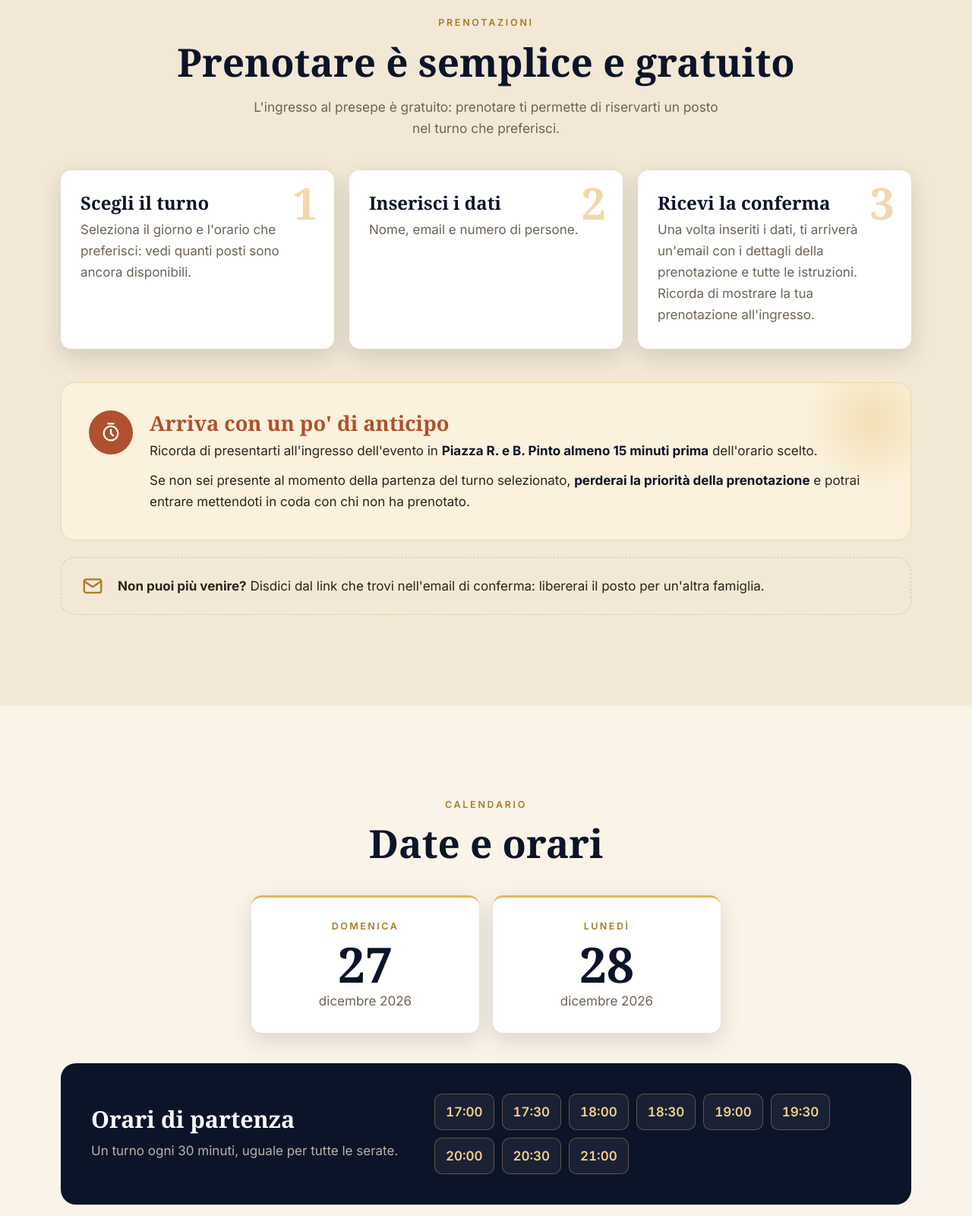
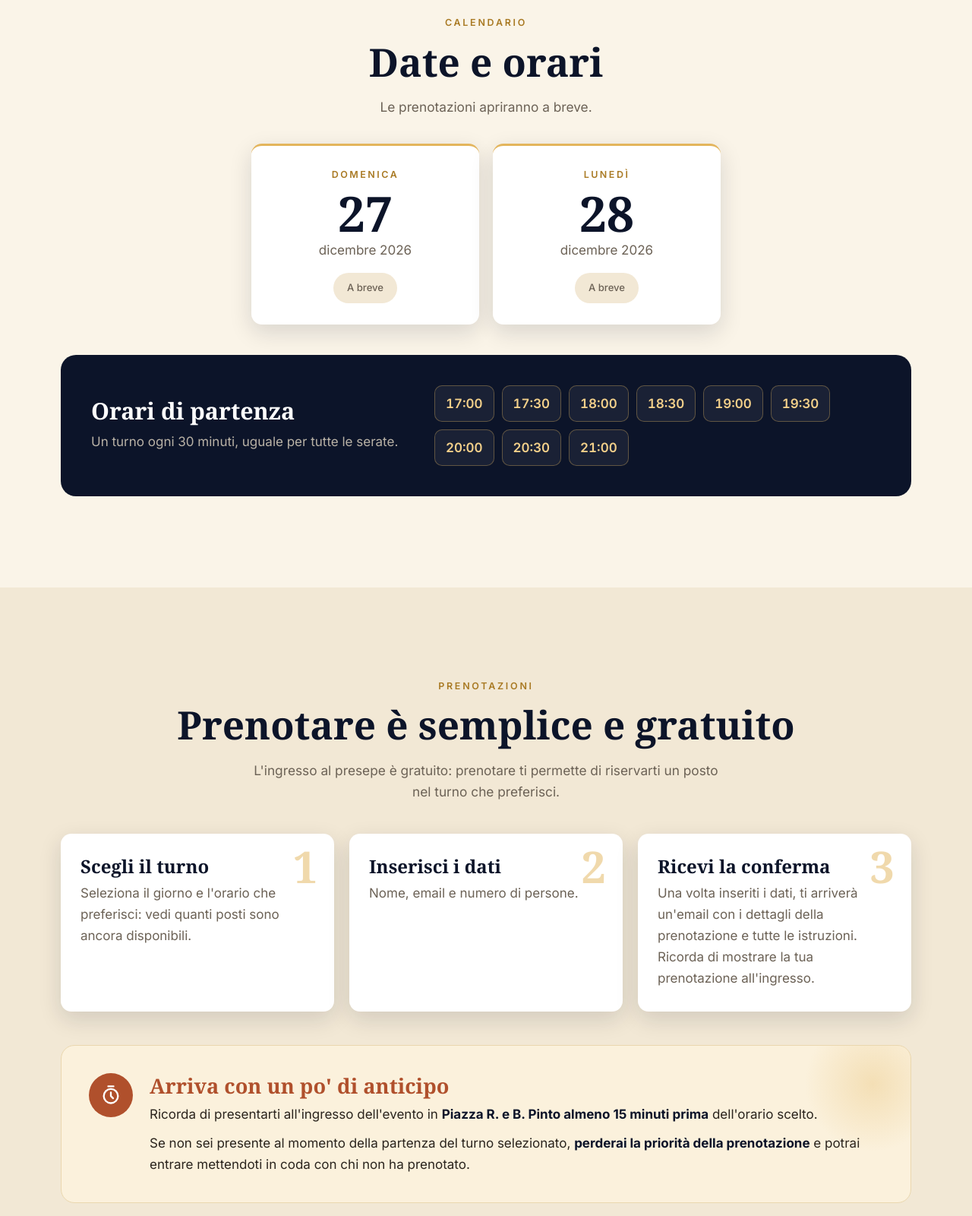
Before and after one commit to presepevivente-pisciotta/presepevivente-pisciotta.github.io, a plain HTML site: page index.html in a window 1280 px wide. Shown: the part 900-2500 px from the top of the page at 76% size. Drawn offline with Linux system fonts and the light colour scheme; animation ran at ten frames a second; a web font is replaced by a local one.

Commit message:
Update index.html

```diff
--- a/index.html
+++ b/index.html
@@ -248,7 +248,16 @@
 
     /* ---------- Date e turni ---------- */
 
-    .serate { display: grid; grid-template-columns: repeat(auto-fit, minmax(200px, 300px)); justify-content: center; gap: 18px; margin-bottom: 40px; }
+    .serate { display: grid; grid-template-columns: repeat(auto-fit, minmax(140px, 300px)); justify-content: center; gap: 18px; margin-bottom: 40px; }
+    @media (max-width: 560px) { .serate { grid-template-columns: repeat(auto-fit, minmax(130px, 1fr)); gap: 12px; } .serata { padding: 22px 10px 20px; } }
+    a.serata { display: block; text-decoration: none; color: inherit; transition: transform .25s, box-shadow .25s; }
+    a.serata:hover, a.serata:focus-visible { transform: translateY(-4px); box-shadow: 0 16px 36px rgba(12,20,41,.2); }
+    a.serata:focus-visible { outline: 2px solid var(--oro); outline-offset: 3px; }
+    .serata .azione {
+      display: inline-flex; align-items: center; gap: 6px; margin-top: 16px; padding: 9px 18px; border-radius: 999px;
+      background: linear-gradient(180deg, var(--oro-chiaro), var(--oro)); color: var(--notte); font-weight: 600; font-size: .92rem;
+    }
+    .serata .azione.attesa { background: var(--crema-2); color: var(--testo-2); font-weight: 500; font-size: .82rem; }
     .serata {
       background: #fff; border-radius: var(--raggio); padding: 28px 22px; text-align: center;
       box-shadow: var(--ombra); border-top: 3px solid var(--oro);
@@ -456,8 +465,21 @@
      ===================================================================== -->
 <script>
   const CONFIG = {
-    // Link dell'evento su Ticket Tailor. Finché è vuoto, i pulsanti mostrano "Prenotazioni aperte a breve".
+    // Link generale dell'evento su Ticket Tailor.
+    // Finché tutti i link sono vuoti, i pulsanti mostrano "Prenotazioni aperte a breve".
     linkPrenotazione: "",
+
+    // Link di ogni singola giornata, se Ticket Tailor ne dà uno per giorno.
+    // Se restano vuoti, i riquadri dei giorni usano il link generale qui sopra.
+    linkPerGiorno: {
+      "2026-12-27": "",
+      "2026-12-28": "",
+    },
+
+    // Dove porta il pulsante "Prenota" della copertina (e del menu):
+    //   "date"   = scende alla sezione Date e orari, dove si sceglie il giorno
+    //   "ticket" = va direttamente a Ticket Tailor (serve il link generale)
+    pulsanteCopertina: "date",
 
     // Le serate, nel formato ANNO-MESE-GIORNO. Esempio: ["2026-12-27", "2026-12-28"]
     date: ["2026-12-27", "2026-12-28"],
@@ -491,12 +513,12 @@
       Presepe Vivente
     </a>
     <nav>
+      <a href="#date">Date e orari</a>
       <a href="#prenota">Come prenotare</a>
-      <a href="#date">Date e orari</a>
       <a href="#arrivare">Punto di ritrovo</a>
       <a href="#percorso">Il percorso</a>
       <a href="#domande">Domande</a>
-      <a class="pulsante pulsante-oro js-prenota" href="#prenota"><span class="js-etichetta">Prenota</span></a>
+      <a class="pulsante pulsante-oro js-prenota" href="#date"><span class="js-etichetta">Prenota</span></a>
     </nav>
   </header>
 
@@ -525,13 +547,37 @@
         <span class="gratis">Ingresso gratuito</span>
       </p>
       <div class="azioni">
-        <a class="pulsante pulsante-oro js-prenota" href="#prenota"><span class="js-etichetta">Prenota il tuo turno</span></a>
+        <a class="pulsante pulsante-oro js-prenota" href="#date"><span class="js-etichetta">Prenota il tuo turno</span></a>
       </div>
     </div>
-    <a class="scorri" href="#prenota" aria-label="Scorri verso il basso"></a>
+    <a class="scorri" href="#date" aria-label="Scorri verso il basso"></a>
   </section>
 
   <main>
+
+    <!-- ===================== DATE E TURNI ===================== -->
+    <section id="date">
+      <div class="contenitore">
+        <div class="centrato appare">
+          <p class="occhiello">Calendario</p>
+          <h2 class="titolo-sezione">Date e orari</h2>
+          <p class="intro-sezione" id="date-suggerimento" style="margin-bottom: 34px;">Le prenotazioni apriranno a breve.</p>
+        </div>
+
+        <!-- Le schede delle serate vengono create dallo script con le date della CONFIGURAZIONE -->
+        <div class="serate appare" id="serate">
+          <div class="serata vuota"><div class="giorno-sett">Presto</div><div class="giorno">Date in arrivo</div></div>
+        </div>
+
+        <div class="turni-box appare">
+          <div>
+            <h3>Orari di partenza</h3>
+            <p>Un turno ogni <span data-cfg="minutiTraTurni">30</span> minuti, uguale per tutte le serate.</p>
+          </div>
+          <div class="turni" id="turni"></div>
+        </div>
+      </div>
+    </section>
 
     <!-- ===================== COME PRENOTARE ===================== -->
     <section id="prenota" style="background: var(--crema-2);">
@@ -568,29 +614,6 @@
         <div class="disdetta appare">
           <svg width="30" height="30" viewBox="0 0 24 24" fill="none" stroke="currentColor" stroke-width="1.8" stroke-linecap="round" stroke-linejoin="round" aria-hidden="true"><rect x="3" y="5" width="18" height="14" rx="2"/><path d="m3 7 9 6 9-6"/></svg>
           <p><strong>Non puoi più venire?</strong> Disdici dal link che trovi nell'email di conferma: libererai il posto per un'altra famiglia.</p>
-        </div>
-      </div>
-    </section>
-
-    <!-- ===================== DATE E TURNI ===================== -->
-    <section id="date">
-      <div class="contenitore">
-        <div class="centrato appare">
-          <p class="occhiello">Calendario</p>
-          <h2 class="titolo-sezione" style="margin-bottom: 40px;">Date e orari</h2>
-        </div>
-
-        <!-- Le schede delle serate vengono create dallo script con le date della CONFIGURAZIONE -->
-        <div class="serate appare" id="serate">
-          <div class="serata vuota"><div class="giorno-sett">Presto</div><div class="giorno">Date in arrivo</div></div>
-        </div>
-
-        <div class="turni-box appare">
-          <div>
-            <h3>Orari di partenza</h3>
-            <p>Un turno ogni <span data-cfg="minutiTraTurni">30</span> minuti, uguale per tutte le serate.</p>
-          </div>
-          <div class="turni" id="turni"></div>
         </div>
       </div>
     </section>
@@ -803,7 +826,7 @@
   </footer>
 
   <div class="barra-mobile" id="barra-mobile">
-    <a class="pulsante pulsante-oro js-prenota" href="#prenota"><span class="js-etichetta">Prenota il tuo turno</span></a>
+    <a class="pulsante pulsante-oro js-prenota" href="#date"><span class="js-etichetta">Prenota il tuo turno</span></a>
   </div>
 
 <script>
@@ -824,13 +847,16 @@
   });
 
   /* ---------- Pulsanti di prenotazione ---------- */
-  const linkPronto = /^https?:\/\//.test(CONFIG.linkPrenotazione.trim());
+  const valido = l => typeof l === 'string' && /^https?:\/\//.test(l.trim()) ? l.trim() : '';
+  const linkGenerale = valido(CONFIG.linkPrenotazione);
+  const linkGiorno = iso => valido((CONFIG.linkPerGiorno || {})[iso]) || linkGenerale;
+  const linkPronto = !!linkGenerale || CONFIG.date.some(iso => linkGiorno(iso));
   if (!linkPronto) $('#barra-mobile').remove();
   $$('.js-prenota').forEach(a => {
     if (linkPronto) {
-      a.href = CONFIG.linkPrenotazione.trim();
+      a.href = (CONFIG.pulsanteCopertina === 'ticket' && linkGenerale) ? linkGenerale : '#date';
     } else {
-      a.href = '#prenota';
+      a.href = '#date';
       a.classList.add('in-attesa');
       a.classList.remove('pulsante-oro');
       const e = a.querySelector('.js-etichetta');
@@ -840,7 +866,7 @@
 
   /* ---------- Date ---------- */
   const serate = CONFIG.date
-    .map(d => new Date(d + 'T00:00:00'))
+    .map(iso => Object.assign(new Date(iso + 'T00:00:00'), { iso }))
     .filter(d => !isNaN(d))
     .sort((a, b) => a - b);
 
@@ -859,13 +885,21 @@
   $('#date-copertina').textContent = testoDate(serate);
 
   if (serate.length) {
-    $('#serate').innerHTML = serate.map(d => `
-      <div class="serata">
+    $('#serate').innerHTML = serate.map(d => {
+      const link = linkGiorno(d.iso);
+      const dentro = `
         <div class="giorno-sett">${d.toLocaleDateString('it-IT', { weekday: 'long' })}</div>
         <div class="giorno">${d.getDate()}</div>
         <div class="mese">${mese(d)} ${d.getFullYear()}</div>
-      </div>`).join('');
+        ${link ? '<span class="azione">Prenota ›</span>' : '<span class="azione attesa">A breve</span>'}`;
+      return link
+        ? `<a class="serata" href="${link}" aria-label="Prenota per il ${d.getDate()} ${mese(d)}">${dentro}</a>`
+        : `<div class="serata">${dentro}</div>`;
+    }).join('');
   }
+  $('#date-suggerimento').textContent = linkPronto
+    ? 'Tocca il giorno in cui vuoi venire per prenotare il tuo turno.'
+    : 'Le prenotazioni apriranno a breve.';
 
   /* ---------- Orari dei turni ---------- */
   const inMinuti = t => { const [h, m] = t.split(':').map(Number); return h * 60 + m; };
@@ -1142,10 +1176,14 @@
   })();
 
   /* ---------- Barre che compaiono scorrendo ---------- */
-  new IntersectionObserver(([e]) => {
-    $('#barra').classList.toggle('visibile', !e.isIntersecting);
-    $('#barra-mobile')?.classList.toggle('visibile', !e.isIntersecting);
-  }, { threshold: .08 }).observe($('.hero'));
+  let heroVisibile = true, dateVisibili = false;
+  const aggiornaBarre = () => {
+    $('#barra').classList.toggle('visibile', !heroVisibile);
+    // su telefono la barra "Prenota" sparisce anche sulla sezione delle date, dove i giorni sono già pulsanti
+    $('#barra-mobile')?.classList.toggle('visibile', !heroVisibile && !dateVisibili);
+  };
+  new IntersectionObserver(([e]) => { heroVisibile = e.isIntersecting; aggiornaBarre(); }, { threshold: .08 }).observe($('.hero'));
+  new IntersectionObserver(([e]) => { dateVisibili = e.isIntersecting; aggiornaBarre(); }, { threshold: .05 }).observe($('#date'));
 
   /* ---------- Comparsa morbida delle sezioni ---------- */
   if (document.documentElement.classList.contains('anima')) {
```
